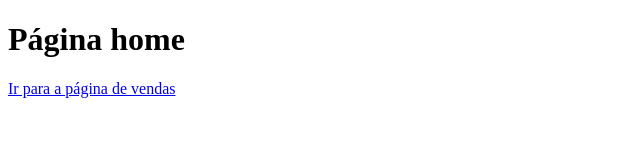
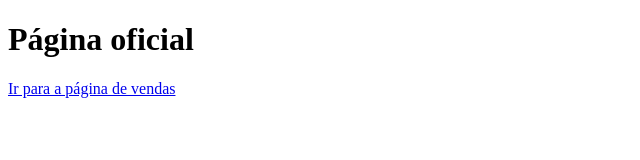
Before and after one commit to bfjoao/aulagithub, a plain HTML site: page index.html in a window 1280 px wide. Shown: the full height of the page, 0-640 px from the left. Drawn offline with Linux system fonts and the light colour scheme.

Commit message:
Update index

```diff
--- a/index.html
+++ b/index.html
@@ -6,7 +6,7 @@
     <title>Document</title>
 </head>
 <body>
-    <h1>Página home</h1>
+    <h1>Página oficial</h1>
     <a href="vendas.html">Ir para a página de vendas</a>
 </body>
 </html>
```
